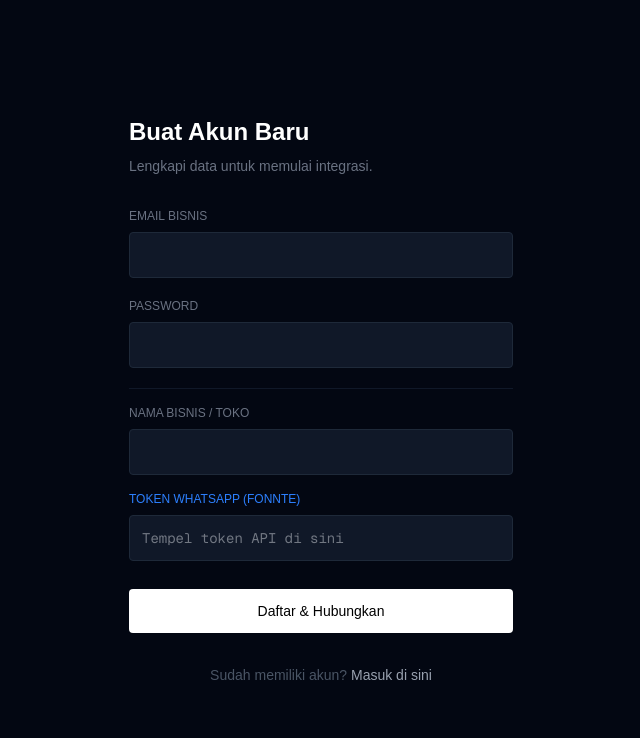
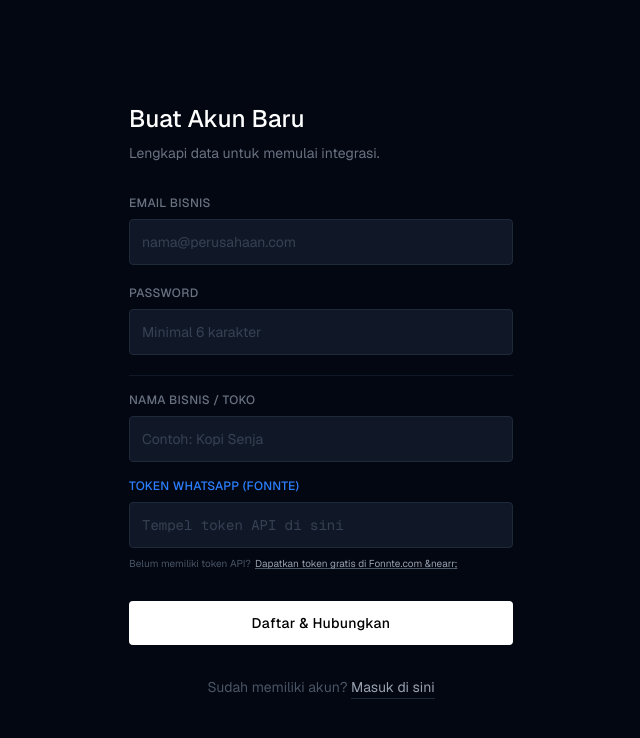
Before and after one commit to sonahaiqal-dev/beefirst-bot, a Next.js app: page /register in a window 1280 px wide. Shown: the top 738 px of the page, without its empty margins (319-959 px from the left). Built offline with nearby package versions, Linux system fonts and the light colour scheme; no server answers.

Commit message:
Update landing page final dark mode

```diff
--- a/app/register/page.tsx
+++ b/app/register/page.tsx
@@ -49,30 +49,32 @@ export default function Register() {
   }
 
   return (
-    <div className="min-h-screen flex items-center justify-center bg-gray-950 p-6">
+    <div className="min-h-screen flex items-center justify-center bg-gray-950 p-6 font-sans">
       <div className="w-full max-w-sm">
 
         <div className="mb-8">
-            <h1 className="text-2xl font-semibold text-white mb-2">Buat Akun Baru</h1>
+            <h1 className="text-2xl font-medium text-white mb-2">Buat Akun Baru</h1>
             <p className="text-gray-500 text-sm">Lengkapi data untuk memulai integrasi.</p>
         </div>
 
         <div className="space-y-5">
           <div>
-            <label className="block text-xs font-medium text-gray-500 mb-2">EMAIL BISNIS</label>
+            <label className="block text-xs font-medium text-gray-500 mb-2 tracking-wide">EMAIL BISNIS</label>
             <input
               type="email"
-              className="w-full bg-gray-900 text-white border border-gray-800 p-3 rounded focus:border-blue-700 focus:outline-none transition text-sm"
+              className="w-full bg-gray-900 text-white border border-gray-800 p-3 rounded focus:border-blue-800 focus:outline-none transition text-sm placeholder-gray-700"
+              placeholder="nama@perusahaan.com"
               value={email}
               onChange={(e) => setEmail(e.target.value)}
             />
           </div>
 
           <div>
-            <label className="block text-xs font-medium text-gray-500 mb-2">PASSWORD</label>
+            <label className="block text-xs font-medium text-gray-500 mb-2 tracking-wide">PASSWORD</label>
             <input
               type="password"
-              className="w-full bg-gray-900 text-white border border-gray-800 p-3 rounded focus:border-blue-700 focus:outline-none transition text-sm"
+              className="w-full bg-gray-900 text-white border border-gray-800 p-3 rounded focus:border-blue-800 focus:outline-none transition text-sm placeholder-gray-700"
+              placeholder="Minimal 6 karakter"
               value={password}
               onChange={(e) => setPassword(e.target.value)}
             />
@@ -80,38 +82,52 @@ export default function Register() {
 
           <div className="pt-4 border-t border-gray-900">
              <div className="mb-4">
-                <label className="block text-xs font-medium text-gray-500 mb-2">NAMA BISNIS / TOKO</label>
+                <label className="block text-xs font-medium text-gray-500 mb-2 tracking-wide">NAMA BISNIS / TOKO</label>
                 <input
                 type="text"
-                className="w-full bg-gray-900 text-white border border-gray-800 p-3 rounded focus:border-blue-700 focus:outline-none transition text-sm"
+                className="w-full bg-gray-900 text-white border border-gray-800 p-3 rounded focus:border-blue-800 focus:outline-none transition text-sm placeholder-gray-700"
+                placeholder="Contoh: Kopi Senja"
                 value={storeName}
                 onChange={(e) => setStoreName(e.target.value)}
                 />
             </div>
 
              <div>
-                <label className="block text-xs font-medium text-blue-500 mb-2">TOKEN WHATSAPP (FONNTE)</label>
+                <label className="block text-xs font-medium text-blue-500 mb-2 tracking-wide">TOKEN WHATSAPP (FONNTE)</label>
                 <input
                 type="text"
-                className="w-full bg-gray-900 text-gray-300 border border-gray-800 p-3 rounded focus:border-blue-700 focus:outline-none transition text-sm font-mono"
+                className="w-full bg-gray-900 text-gray-300 border border-gray-800 p-3 rounded focus:border-blue-800 focus:outline-none transition text-sm font-mono placeholder-gray-700"
                 placeholder="Tempel token API di sini"
                 value={token}
                 onChange={(e) => setToken(e.target.value)}
                 />
+
+                {/* === LINK BANTUAN FONNTE DI SINI === */}
+                <p className="text-[10px] text-gray-600 mt-2 leading-relaxed">
+                    Belum memiliki token API?
+                    <a
+                        href="https://fonnte.com"
+                        target="_blank"
+                        rel="noopener noreferrer"
+                        className="text-gray-400 hover:text-white underline decoration-gray-600 hover:decoration-white ml-1 transition-colors"
+                    >
+                        Dapatkan token gratis di Fonnte.com &nearr;
+                    </a>
+                </p>
             </div>
           </div>
 
           <button
             onClick={handleRegister}
             disabled={loading}
-            className="w-full bg-white text-black font-medium py-3 rounded hover:bg-gray-200 transition mt-2 disabled:opacity-50 text-sm"
+            className="w-full bg-white text-black font-medium py-3 rounded hover:bg-gray-200 transition mt-2 disabled:opacity-50 text-sm tracking-wide"
           >
             {loading ? 'Memproses...' : 'Daftar & Hubungkan'}
           </button>
         </div>
 
         <p className="mt-8 text-center text-gray-600 text-sm">
-          Sudah memiliki akun? <Link href="/login" className="text-gray-400 hover:text-white transition">Masuk di sini</Link>
+          Sudah memiliki akun? <Link href="/login" className="text-gray-400 hover:text-white transition border-b border-gray-800 hover:border-gray-500 pb-0.5">Masuk di sini</Link>
         </p>
 
       </div>
```
